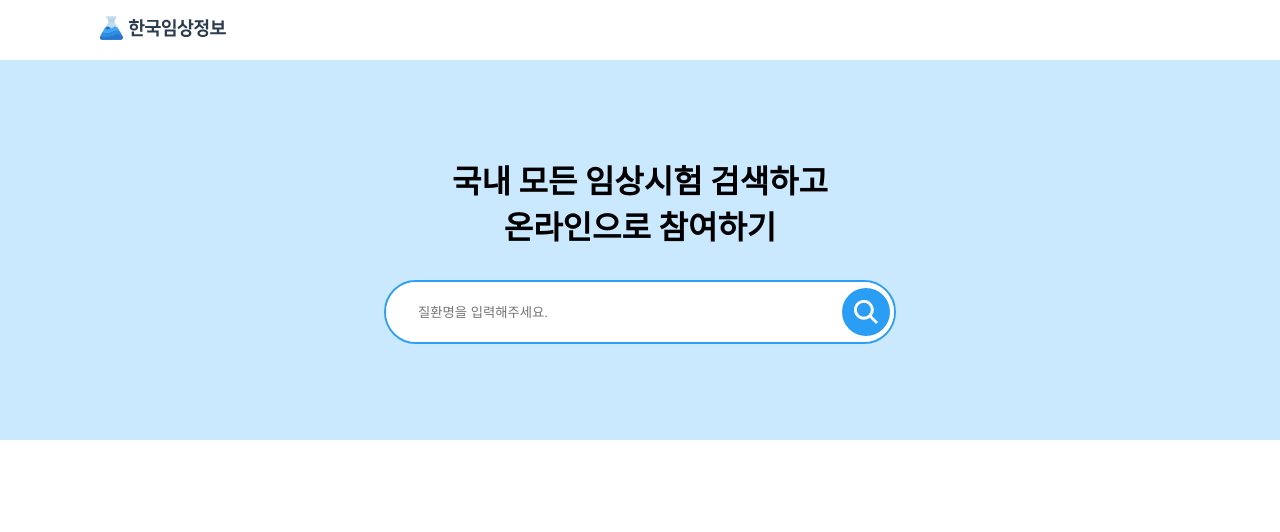
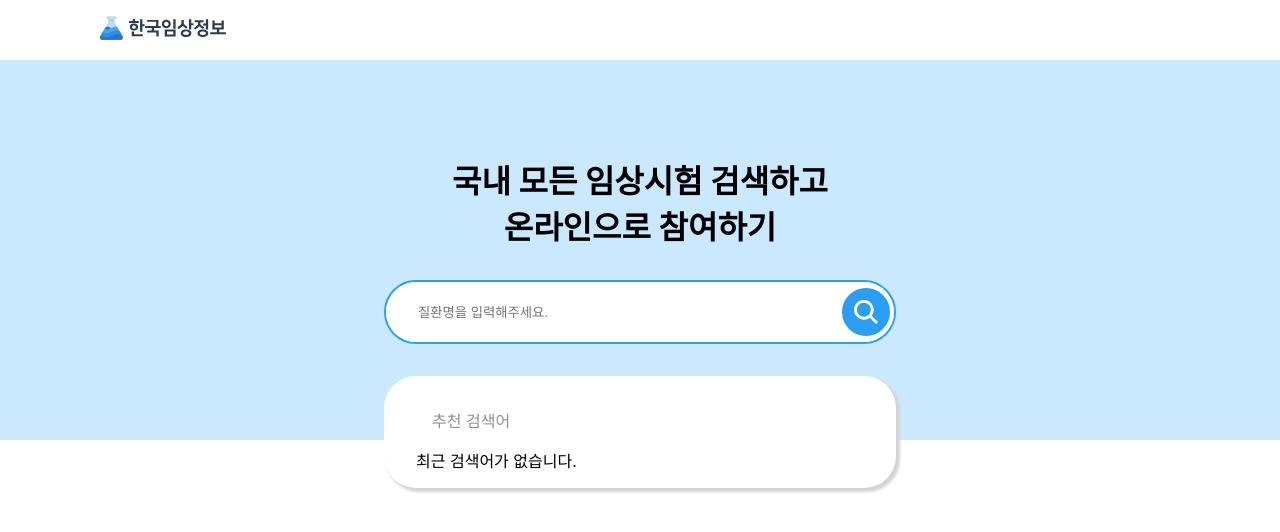
Before and after one commit to hyunwlee-dev/sick-list, a React (Create React App) app: page / in a window 1280 px wide. Shown: the top 532 px of the page. Built offline with nearby package versions, Linux system fonts and the light colour scheme.

Commit message:
feat: 키보드만으로 추천 검색어 이동 기능 구현

```diff
--- a/src/components/SearchInput/index.tsx
+++ b/src/components/SearchInput/index.tsx
@@ -10,10 +10,12 @@ interface IProps {
   placeholder: string;
   focus: () => void;
   blur: () => void;
+  //FIX: Don't use any type
+  keyDownSearchInput: any;
 }
 
 export const SearchInput = React.forwardRef<HTMLInputElement, IProps>(
-  ({ id, searchDisease, searchValue, placeholder, focus, blur }, ref) => {
+  ({ id, searchDisease, searchValue, placeholder, focus, blur, keyDownSearchInput }, ref) => {
     return (
       <S.Section>
         <Search
@@ -24,6 +26,7 @@ export const SearchInput = React.forwardRef<HTMLInputElement, IProps>(
           placeholder={placeholder}
           focus={focus}
           blur={blur}
+          keyDownSearchInput={keyDownSearchInput}
         />
         <S.ImageWrapper>
           <S.SearchImage src="/search.svg" width={24} height={24} alt="search image" />
@@ -34,7 +37,7 @@ export const SearchInput = React.forwardRef<HTMLInputElement, IProps>(
 );
 
 const Search = React.forwardRef<HTMLInputElement, IProps>(
-  ({ id, searchValue, searchDisease, placeholder, focus, blur }, ref) => {
+  ({ id, searchValue, searchDisease, placeholder, focus, blur, keyDownSearchInput }, ref) => {
     return (
       <S.SearchInput
         ref={ref}
@@ -44,6 +47,7 @@ const Search = React.forwardRef<HTMLInputElement, IProps>(
         placeholder={placeholder}
         onFocus={focus}
         onBlur={blur}
+        onKeyDown={keyDownSearchInput}
       />
     );
   },
--- a/src/components/SearchResult/index.tsx
+++ b/src/components/SearchResult/index.tsx
@@ -7,18 +7,34 @@ interface IProps {
   searchedArr: SickResponse[];
   isLoading: boolean;
   updateSearchValue: any;
+  pushRecommendItems: any;
+  keyDownRecommendedList: any;
 }
-export const SearchResult = ({ isFocused, searchedArr, isLoading, updateSearchValue }: IProps) => {
-  if (!isFocused) return <></>;
+export const SearchResult = ({
+  isFocused,
+  searchedArr,
+  isLoading,
+  updateSearchValue,
+  pushRecommendItems,
+  keyDownRecommendedList,
+}: IProps) => {
+  // if (!isFocused) return <></>;
   if (isLoading) return <>Loading...</>;
+  console.info(isFocused, updateSearchValue);
   return (
     <S.Ul>
       <S.P>추천 검색어</S.P>
       {searchedArr.length < 1 && <>최근 검색어가 없습니다.</>}
       {searchedArr.length >= 1 &&
-        searchedArr?.map(({ sickCd, sickNm }) => (
+        searchedArr?.map(({ sickCd, sickNm }, index) => (
           //FIX: unavailable click
-          <S.Li key={sickCd} onClick={() => updateSearchValue(sickNm)}>
+          <S.Li
+            key={sickCd}
+            // onClick={() => updateSearchValue(sickNm)}
+            tabIndex={index}
+            ref={element => element && pushRecommendItems(element)}
+            onKeyDown={event => keyDownRecommendedList(event, index)}
+          >
             <S.ImageWrapper>
               <img src="/search.svg" width={16} height={16} alt="search icon" />
             </S.ImageWrapper>
--- a/src/constants/index.ts
+++ b/src/constants/index.ts
@@ -1 +1,8 @@
 export const EXPIRE_MINUTE = 5;
+
+export const KEYBOARD_EVENT = {
+  UP: 'ArrowUp',
+  DOWN: 'ArrowDown',
+  TAB: 'Tab',
+  ESC: 'Escape',
+};
--- a/src/containers/DisesaseContainer.tsx
+++ b/src/containers/DisesaseContainer.tsx
@@ -2,6 +2,7 @@ import React, { ChangeEvent, useId, useRef, useState } from 'react';
 import { styled, css } from 'styled-components';
 import { SearchInput } from '../components/SearchInput';
 import { SearchResult } from '../components/SearchResult';
+import { KEYBOARD_EVENT } from '../constants';
 import { useSearchInput } from '../hooks/useSearchInput';
 const DisesaseContainer = () => {
   const [searchValue, setSearchValue] = useState('');
@@ -20,8 +21,61 @@ const DisesaseContainer = () => {
   const updateSearchValue = (recommend: string) => {
     setSearchValue(recommend);
   };
+  const clearSearchValue = () => {
+    setSearchValue('');
+  };
+  const recommendItems: HTMLLIElement[] = [];
+  const pushRecommendItems = (element: HTMLLIElement) => {
+    console.log('element:', element);
+    if (!element) {
+      return;
+    }
+    recommendItems.push(element);
+  };
+  const keyDownSearchInput = (event: React.KeyboardEvent) => {
+    console.info('input event: ', event.key);
+    if (recommendItems.length < 1) return;
+    switch (event.key) {
+      case KEYBOARD_EVENT.DOWN:
+      case KEYBOARD_EVENT.TAB:
+        if (event.nativeEvent.isComposing) return;
+        event.preventDefault();
+        recommendItems[0]?.focus();
+        break;
+      case KEYBOARD_EVENT.ESC:
+        clearSearchValue();
+        break;
+      default:
+        return;
+    }
+  };
+  const keyDownRecommendedList = (event: React.KeyboardEvent, index: number) => {
+    switch (event.key) {
+      case KEYBOARD_EVENT.DOWN:
+      case KEYBOARD_EVENT.TAB:
+        event.preventDefault();
+        if (index !== recommendItems.length - 1) {
+          recommendItems[index + 1]?.focus();
+          return;
+        }
+        recommendItems[0]?.focus();
+        break;
+      case KEYBOARD_EVENT.UP:
+        if (index !== 0) {
+          recommendItems[index - 1]?.focus();
+          return;
+        }
+        searchInputRef.current?.focus();
+        break;
+      case KEYBOARD_EVENT.ESC:
+        clearSearchValue();
+        break;
+      default:
+        return;
+    }
+  };
   //FIX: no necessarily ref
-  const searchInputRef = useRef(null);
+  const searchInputRef = useRef<HTMLInputElement>(null);
   return (
     <>
       <H2>국내 모든 임상시험 검색하고 온라인으로 참여하기</H2>
@@ -34,12 +88,15 @@ const DisesaseContainer = () => {
         placeholder="질환명을 입력해주세요."
         focus={focus}
         blur={blur}
+        keyDownSearchInput={keyDownSearchInput}
       />
       <SearchResult
         isFocused={isFocused}
         searchedArr={searchedArr}
         isLoading={isLoading}
         updateSearchValue={updateSearchValue}
+        pushRecommendItems={pushRecommendItems}
+        keyDownRecommendedList={keyDownRecommendedList}
       />
     </>
   );
```
